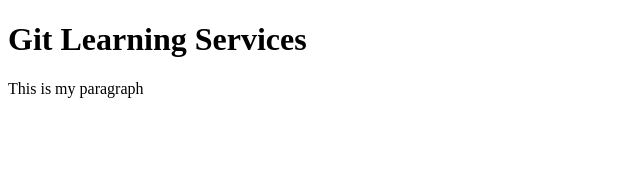
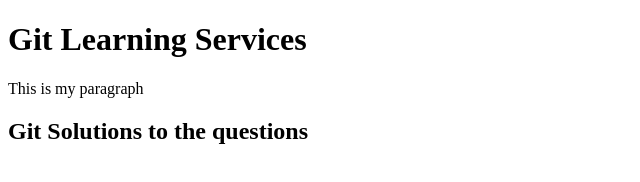
Before and after one commit to DevRamona/gitStarted, a plain HTML site: page services.html in a window 1280 px wide. Shown: the whole page, without its empty margins (0-640 px from the left). Drawn offline with Linux system fonts and the light colour scheme.

Commit message:
Additional changes within one file

```diff
--- a/services.html
+++ b/services.html
@@ -8,5 +8,7 @@
 <body>
     <h1> Git Learning Services </h1>
     <p>This is my paragraph</p>
+
+    <h2>Git Solutions to the questions</h2>
 </body>
 </html>
```
